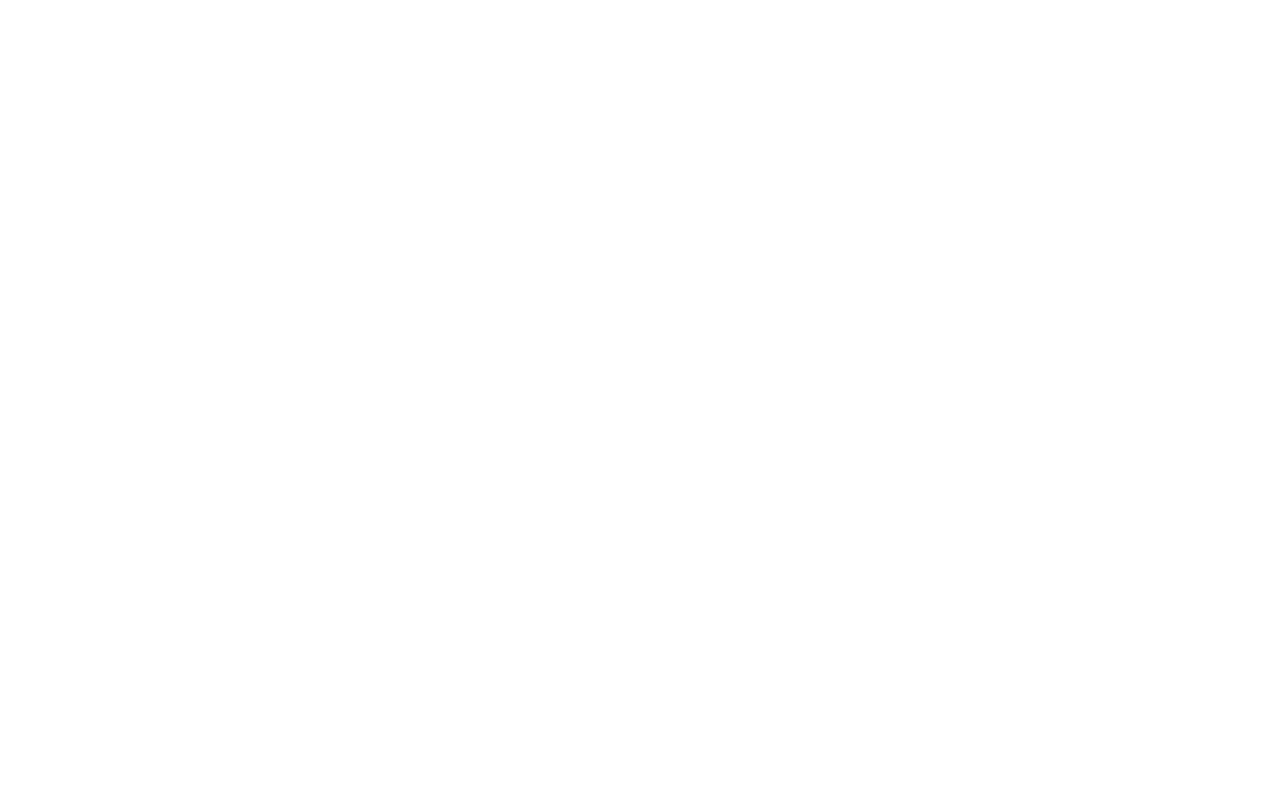
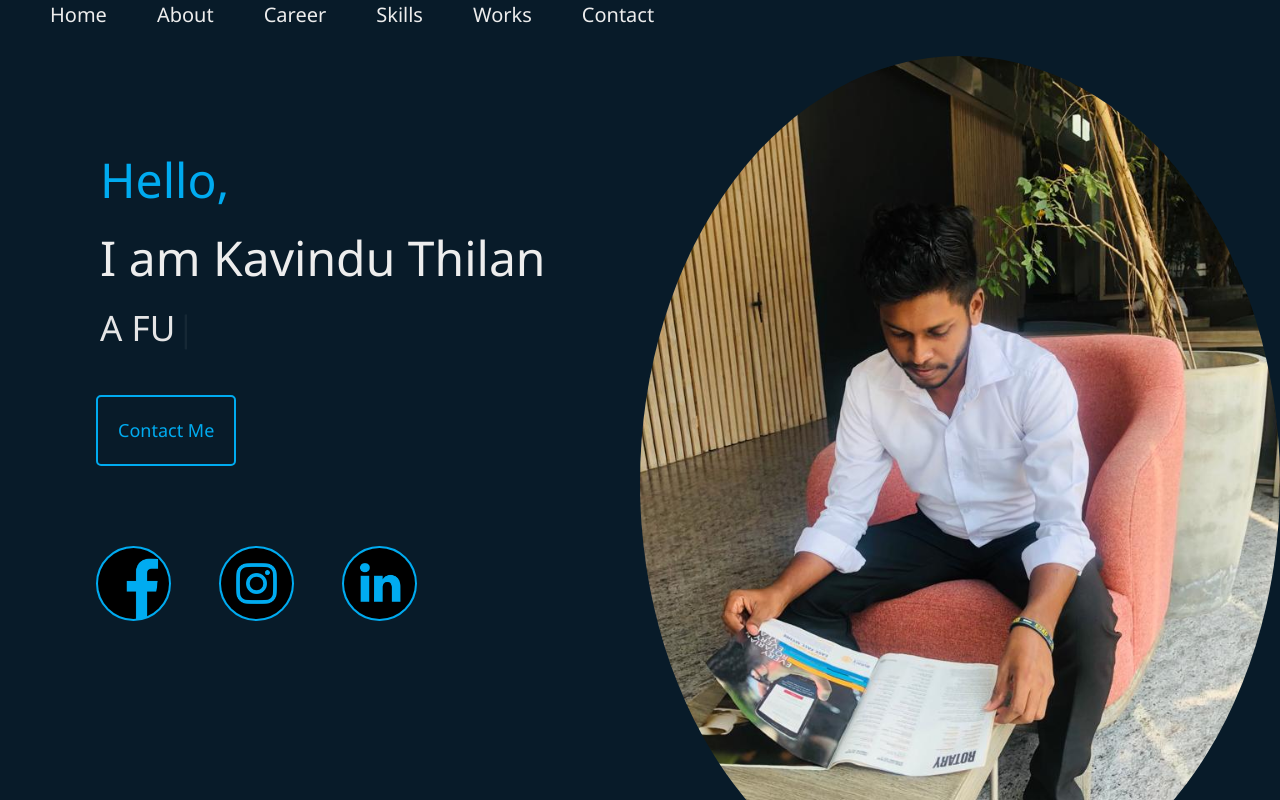
Before and after one commit to kavinduthilan/kavinduthilanworks, a React (Vite) app: page / in a window 1280 px wide. Shown: the top 800 px of the page. Built offline with nearby package versions, Linux system fonts and the light colour scheme.

Commit message:
header and profile components added

```diff
--- /dev/null
+++ b/AppRoutes.js
@@ -0,0 +1,9 @@
+import { Component } from "react";
+import Career from "./src/components/Career/Career.jsx";
+
+const AppRoutes = [
+  {
+    path: "career",
+    Component: <Career />,
+  },
+];
--- a/package.json
+++ b/package.json
@@ -14,7 +14,9 @@
     "lucide-react": "^0.528.0",
     "react": "^19.1.0",
     "react-dom": "^19.1.0",
-    "tailwindcss": "^4.1.11"
+    "react-router-dom": "^7.7.1",
+    "tailwindcss": "^4.1.11",
+    "typewriter-effect": "^2.22.0"
   },
   "devDependencies": {
     "@eslint/js": "^9.30.1",
--- a/src/App.css
+++ b/src/App.css
@@ -1,42 +1,9 @@
-/* #root {
-  max-width: 1280px;
-  margin: 0 auto;
-  padding: 2rem;
-  text-align: center;
+* {
+  box-sizing: border-box;
+  font-family: "Segoe UI", Tahoma, Geneva, Verdana, sans-serif;
 }
 
-.logo {
-  height: 6em;
-  padding: 1.5em;
-  will-change: filter;
-  transition: filter 300ms;
+body {
+  background-color: #081b29;
+  color: #ededed;
 }
-.logo:hover {
-  filter: drop-shadow(0 0 2em #646cffaa);
-}
-.logo.react:hover {
-  filter: drop-shadow(0 0 2em #61dafbaa);
-}
-
-@keyframes logo-spin {
-  from {
-    transform: rotate(0deg);
-  }
-  to {
-    transform: rotate(360deg);
-  }
-}
-
-@media (prefers-reduced-motion: no-preference) {
-  a:nth-of-type(2) .logo {
-    animation: logo-spin infinite 20s linear;
-  }
-}
-
-.card {
-  padding: 2em;
-}
-
-.read-the-docs {
-  color: #888;
-} */
--- a/src/App.jsx
+++ b/src/App.jsx
@@ -1,8 +1,21 @@
+import { BrowserRouter, Routes, Route } from "react-router-dom";
 import "./App.css";
 import React from "react";
+import Header from "./components/Header/Header";
+import Career from "./components/Career/Career";
+import Profile from "./components/Profile/Profile";
 
 function App() {
-  return <></>;
+  return (
+    <BrowserRouter>
+      <Header />
+      <Profile />
+      <Career />
+      {/* <Routes>
+        <Route path="/career" element={<Career />} />
+      </Routes> */}
+    </BrowserRouter>
+  );
 }
 
 export default App;
--- /dev/null
+++ b/src/components/Header/Header.jsx
@@ -0,0 +1,31 @@
+import React from "react";
+import { Link } from "react-router-dom";
+
+const Header = () => {
+  return (
+    <div className="w-full h-14">
+      <ul className="fixed list-none cursor-pointer">
+        <li className="inline pl-[50px] text-[#ededed] text-[20px]">
+          <Link to="/">Home</Link>
+        </li>
+        <li className="inline pl-[50px] text-[#ededed] text-[20px]">
+          <Link to="/about">About</Link>
+        </li>
+        <li className="inline pl-[50px] text-[#ededed] text-[20px]">
+          <Link to="/career">Career</Link>
+        </li>
+        <li className="inline pl-[50px] text-[#ededed] text-[20px]">
+          <Link to="/skills">Skills</Link>
+        </li>
+        <li className="inline pl-[50px] text-[#ededed] text-[20px]">
+          <Link to="/work">Works</Link>
+        </li>
+        <li className="inline pl-[50px] text-[#ededed] text-[20px]">
+          <Link to="/contact">Contact</Link>
+        </li>
+      </ul>
+    </div>
+  );
+};
+
+export default Header;
--- /dev/null
+++ b/src/components/Profile/Profile.jsx
@@ -0,0 +1,76 @@
+import React from "react";
+import fb from "../../images/facebook.png";
+import ig from "../../images/instagram.png";
+import ln from "../../images/linkedin.png";
+import pic from "../../images/CS.jpeg";
+import Typewriter from "typewriter-effect";
+import { Link } from "react-router-dom";
+
+const Profile = () => {
+  return (
+    <div className="h-1/4 w-full grid grid-cols-2 gap-[auto]">
+      <div className="section-content">
+        <h3 className="text-5xl text-left pl-[100px] mt-[100px] mb-[-50px] text-[#00abf0]">
+          Hello,
+        </h3>
+        <h2 className="text-5xl text-left pl-[100px] pt-[80px]">
+          I am Kavindu Thilan
+        </h2>
+        <h4 className="text-[35px] text-left pl-[100px] pt-[20px] animate-pulse">
+          <Typewriter
+            options={{
+              autoStart: true,
+              loop: true,
+              delay: 100,
+              strings: ["A FULL STACK DEVELOPER!"],
+            }}
+          />
+        </h4>
+        <div className="cv">
+          <Link to="contact">
+            <button className="p-5 rounded-[5px] bg-[#081b29] border-2 border-[#00abf0] text-[18px] text-[#00abf0] cursor-pointer mt-10 ml-24 mr-12 hover:bg-[#00abf0] hover:text-[#081b29]">
+              Contact Me
+            </button>
+          </Link>
+          {/* <a href={myCV} download="KavinduThilanCV.pdf">
+            <button className="btn2">Download CV</button>
+          </a> */}
+        </div>
+
+        <div className="flex ml-24 mt-20 w-full">
+          <a href="https://www.google.com" rel="noreferrer" target="_blank">
+            <img
+              className="w-[75px] h-[75px] bg-none border-2 border-solid border-[#00abf0] rounded-[50%] bg-[#00abf0] mr-12 hover:bg-[#ededed] hover:border-2 hover:border-solid hover:border-[#ededed]"
+              src={fb}
+              alt="fb"
+            />
+          </a>
+          <a href="https://www.google.com" rel="noreferrer" target="_blank">
+            <img
+              className="w-[75px] h-[75px] bg-none border-2 border-solid border-[#00abf0] rounded-[50%] bg-[#00abf0] mr-12 hover:bg-[#ededed] hover:border-2 hover:border-solid hover:border-[#ededed]"
+              src={ig}
+              alt="ig"
+            />
+          </a>
+          <a
+            href="https://www.linkedin.com/in/kavindu-thilan-324634210/"
+            rel="noreferrer"
+            target="_blank"
+          >
+            <img
+              className="w-[75px] h-[75px] bg-none border-2 border-solid border-[#00abf0] rounded-[50%] bg-[#00abf0] mr-12 hover:bg-[#ededed] hover:border-2 hover:border-solid hover:border-[#ededed]"
+              src={ln}
+              alt="ln"
+            />
+          </a>
+        </div>
+      </div>
+
+      <div>
+        <img className="rounded-[50%]" src={pic} alt="kavindu" />
+      </div>
+    </div>
+  );
+};
+
+export default Profile;
```
Also changed, not shown: 1 other file (tests, documents, lock files or other folders).
